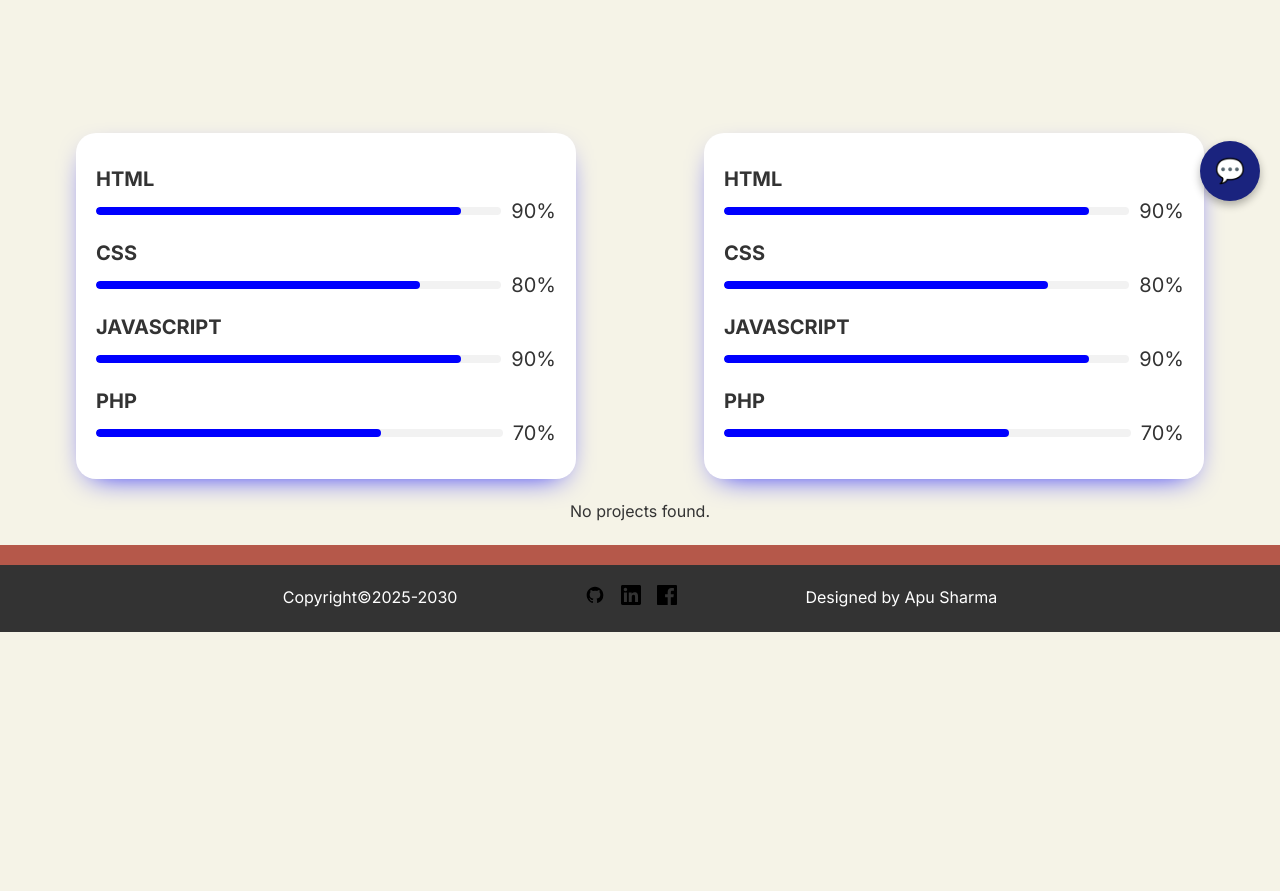
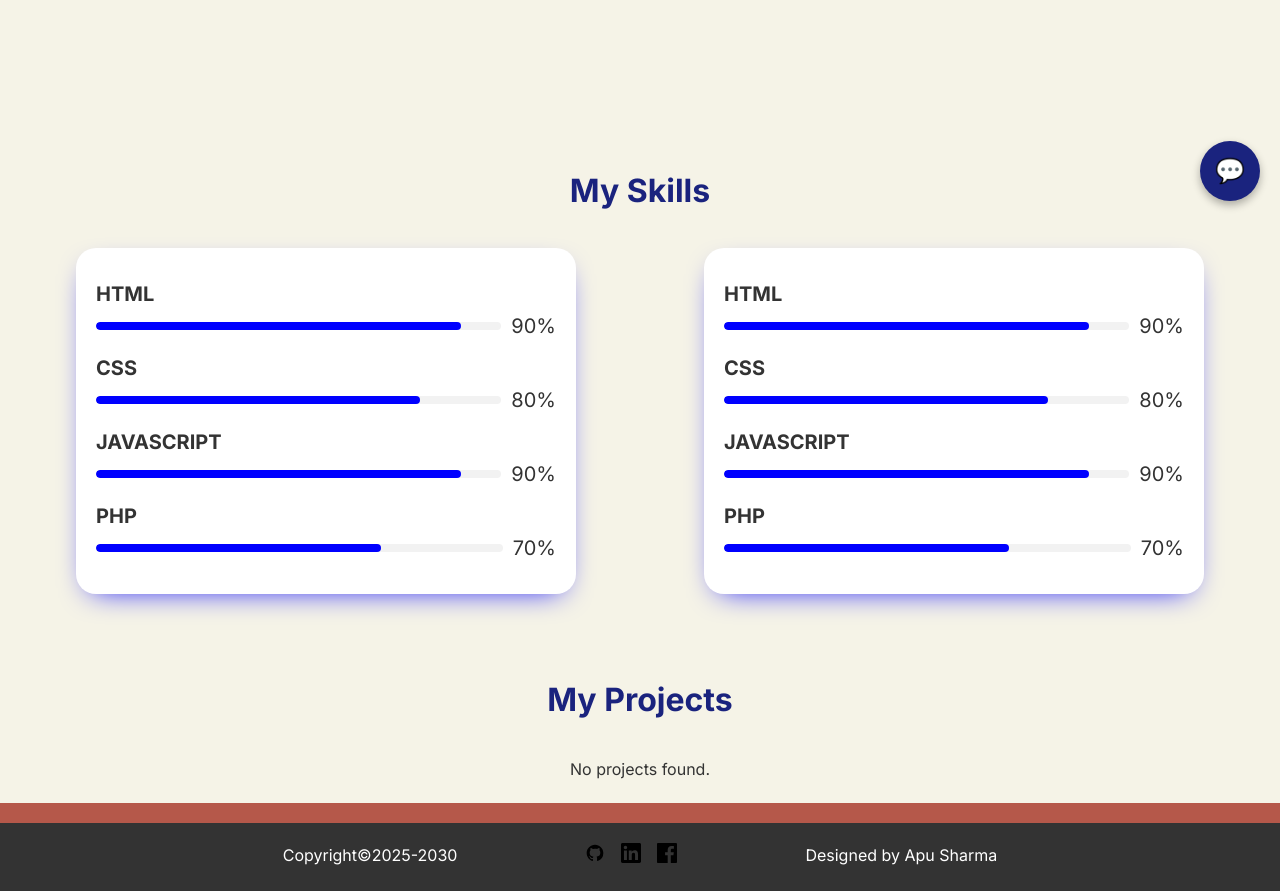
Before and after one commit to apusharma45/portfolio, a PHP site: page / in a window 1280 px wide. Shown: the part 579-1470 px from the top of the page. Before the commit the page ends 1211 px from the top, so only its background shows below. Run offline with PHP 8.4, Linux system fonts and the light colour scheme; data that the repository does not hold is empty.

Commit message:
added heading of the skills and projects

```diff
--- a/index.php
+++ b/index.php
@@ -54,6 +54,10 @@ $result = $conn->query($sql);
 
     </main>
 
+
+    <section id="skills" class="skills-section">
+        <h2 class="section-heading">My Skills</h2>
+
         <div class="progress-bar-background">
             <div class="progress-bar-container">
                 <div class="progress-box">
@@ -65,8 +69,8 @@ $result = $conn->query($sql);
                         <p class="increasing-percentage">0%</p>
                         <div class="total-percentage">90%</div>
                     </div>
+                </div>
 
-            </div>
                 <div class="progress-box">
                     <p style="font-size: 20px; font-weight: bold;">CSS</p>
                     <div class="progress-bar-box">
@@ -76,8 +80,8 @@ $result = $conn->query($sql);
                         <p class="increasing-percentage">0%</p>
                         <div class="total-percentage">80%</div>
                     </div>
+                </div>
 
-            </div>
                 <div class="progress-box">
                     <p style="font-size: 20px; font-weight: bold;">JAVASCRIPT</p>
                     <div class="progress-bar-box">
@@ -87,8 +91,8 @@ $result = $conn->query($sql);
                         <p class="increasing-percentage">0%</p>
                         <div class="total-percentage">90%</div>
                     </div>
+                </div>
 
-            </div>
                 <div class="progress-box">
                     <p style="font-size: 20px; font-weight: bold;">PHP</p>
                     <div class="progress-bar-box">
@@ -98,9 +102,7 @@ $result = $conn->query($sql);
                         <p class="increasing-percentage">0%</p>
                         <div class="total-percentage">70%</div>
                     </div>
-
                 </div>
-
             </div>
 
             <div class="progress-bar-container">
@@ -113,8 +115,8 @@ $result = $conn->query($sql);
                         <p class="increasing-percentage">0%</p>
                         <div class="total-percentage">90%</div>
                     </div>
+                </div>
 
-            </div>
                 <div class="progress-box">
                     <p style="font-size: 20px; font-weight: bold;">CSS</p>
                     <div class="progress-bar-box">
@@ -124,8 +126,8 @@ $result = $conn->query($sql);
                         <p class="increasing-percentage">0%</p>
                         <div class="total-percentage">80%</div>
                     </div>
+                </div>
 
-            </div>
                 <div class="progress-box">
                     <p style="font-size: 20px; font-weight: bold;">JAVASCRIPT</p>
                     <div class="progress-bar-box">
@@ -135,8 +137,8 @@ $result = $conn->query($sql);
                         <p class="increasing-percentage">0%</p>
                         <div class="total-percentage">90%</div>
                     </div>
+                </div>
 
-            </div>
                 <div class="progress-box">
                     <p style="font-size: 20px; font-weight: bold;">PHP</p>
                     <div class="progress-bar-box">
@@ -146,12 +148,14 @@ $result = $conn->query($sql);
                         <p class="increasing-percentage">0%</p>
                         <div class="total-percentage">70%</div>
                     </div>
+                </div>
+            </div>
+        </div>
+    </section>
 
-            </div>
 
-        </div>
-
-    </div>
+    <section id="projects" class="projects-section">
+        <h2 class="section-heading">My Projects</h2>
 
         <div class="projects-container">
             <?php
@@ -174,9 +178,9 @@ $result = $conn->query($sql);
 
             $conn->close();
             ?>
+        </div>
+    </section>
 
-
-    </div>
 
     <div class="break"></div>
 
--- a/styles/styles.css
+++ b/styles/styles.css
@@ -149,7 +149,6 @@ body {
   color: #f9d71c;
 }
 
-/* Hero Image */
 .hero-image {
   display: flex;
   justify-content: center;
@@ -167,6 +166,15 @@ body {
   border: 8px solid #e8e6d9;
   object-fit: cover;
 }
+
+.section-heading {
+  text-align: center;
+  font-size: 2rem;
+  font-weight: 700;
+  margin: 2rem 0;
+  color: #1a237e;
+}
+
 
 .progress-bar-background {
   display: flex;
@@ -211,6 +219,10 @@ body {
 }
 .progress-box .progress-bar-box .total-percentage {
   display: none;
+}
+
+.projects-section {
+  margin-top: 80px;
 }
 
 .projects-container {
```
Lines whose indentation alone changed are shown as unchanged.
